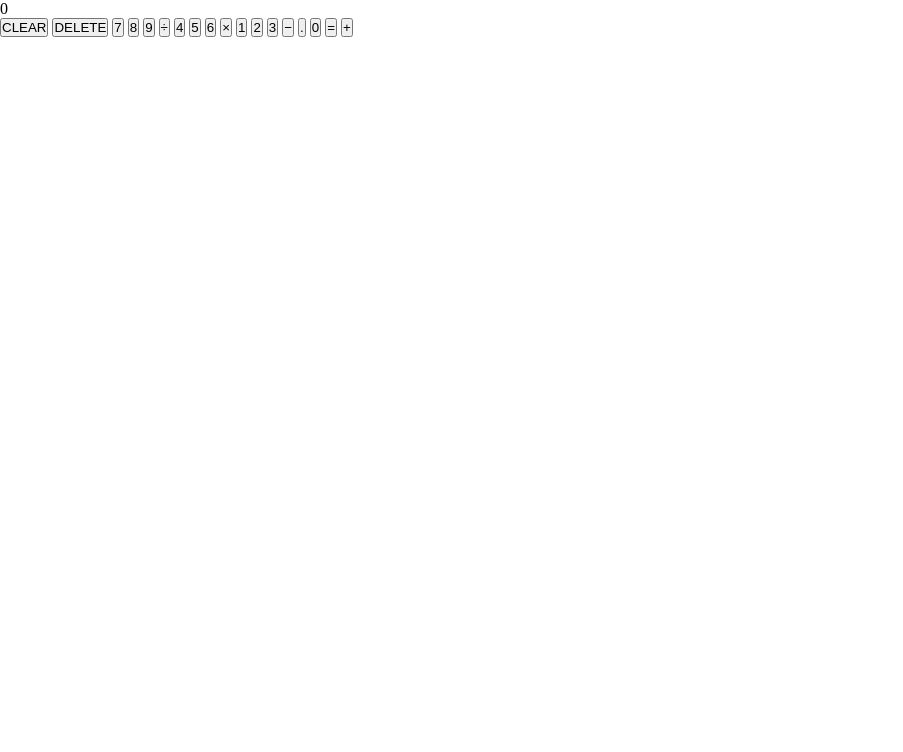
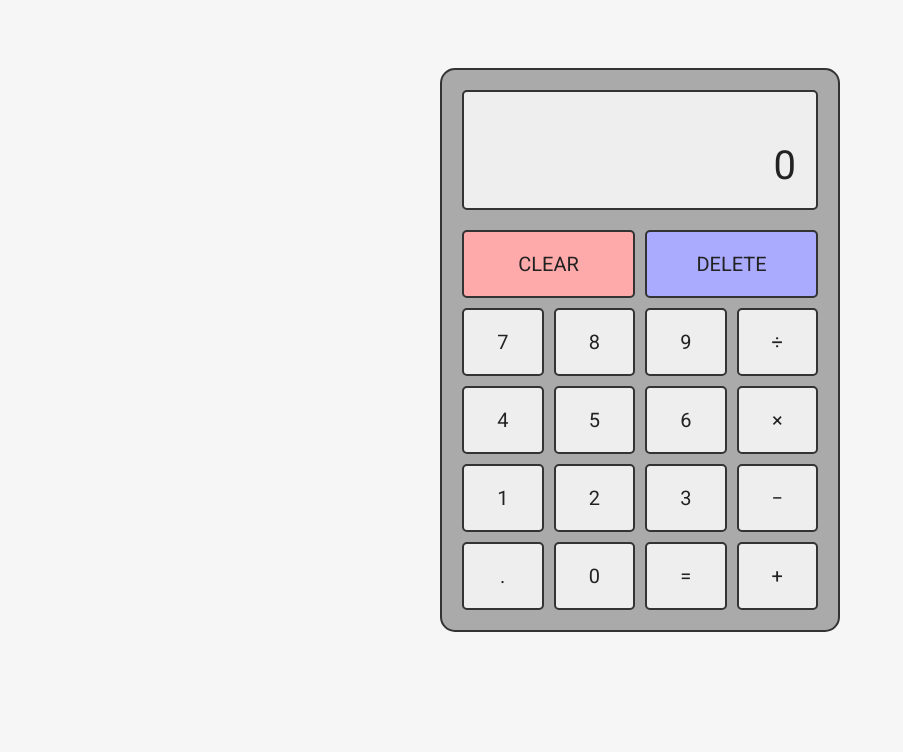
Before and after one commit to SAMTAN444/odin_calculator, a plain HTML site: page index.html in a window 1280 px wide. Shown: the top 752 px of the page, without its empty margins (0-903 px from the left). Drawn offline with Linux system fonts and the light colour scheme.

Commit message:
css done

```diff
--- a/styles.css
+++ b/styles.css
@@ -24,6 +24,119 @@
     margin: 0;
   }
 
+html {
+  /* footer support */
+  position: relative;
+  min-height: 100%;
+}
+
+body {
+  background-color: var(--background);
+  color: var(--font);
+  font-family: 'Roboto', sans-serif;
+  line-height: 1.6;
+  margin-bottom: 100px;
+}
+
+button {
+  border: none;
+  color: inherit;
+  font-family: inherit;
+  font-size: inherit;
+  cursor: pointer;
+  outline: none;
+}
+
+/* MAIN */
+
+.main {
+  display: flex;
+  align-items: center;
+  justify-content: center;
+  height: 75vh;
+  min-height: 500px;
+  padding: 10px;
+  margin-top: 50px;
+}
+
+.calculator {
+  width: 400px;
+  border: 2px var(--border) solid;
+  border-radius: 15px;
+  padding: 20px;
+  background-color: var(--calculator);
+}
+
+.screen {
+  padding: 10px 20px;
+  border: 2px var(--border) solid;
+  border-radius: 5px;
+  margin-bottom: 20px;
+  background-color: var(--screen);
+  text-align: right;
+  word-wrap: break-word;
+  word-break: break-all;
+}
+
+.screen-last {
+  min-height: 32px;
+  font-size: 20px;
+}
+
+.screen-current {
+  min-height: 64px;
+  font-size: 40px;
+}
+
+.buttons-grid {
+  display: grid;
+  grid-template-columns: repeat(4, 1fr);
+  grid-gap: 10px;
+}
+
+.span-2 {
+  grid-column: span 2;
+}
+
+.btn {
+  padding: 20px;
+  border: 2px var(--border) solid;
+  border-radius: 5px;
+  background-color: var(--btn);
+  font-size: 20px;
+}
+
+.btn:hover {
+  background-color: var(--btn-hover);
+}
+
+.btn:active {
+  background-color: var(--btn-active);
+}
+
+.btn-red {
+  background-color: var(--btn-red);
+}
+
+.btn-blue {
+  background-color: var(--btn-blue);
+}
+
+.btn-blue:hover {
+  background-color: var(--btn-blue-hover);
+}
+
+.btn-blue:active {
+  background-color: var(--btn-blue-active);
+}
+
+/* Disables input spinners in calc screen */
+input[type='number']::-webkit-inner-spin-button,
+input[type='number']::-webkit-outer-spin-button {
+  -webkit-appearance: none;
+  margin: 0;
+}
+
   /* FOOTER */
 
 .footer {
```
Also changed, not shown: index.html (+1 -1 lines).
